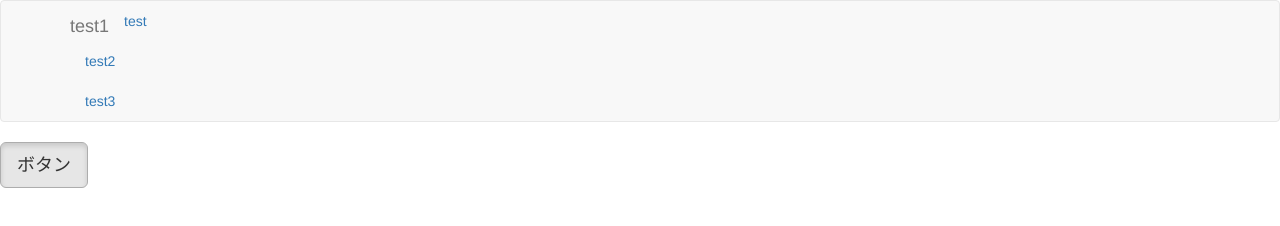
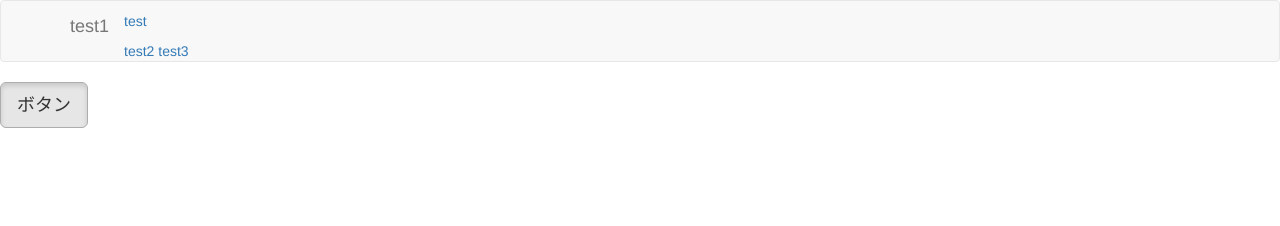
Before and after one commit to mitsuru1397/2016web2-3, a plain HTML site: page index.html in a window 1280 px wide. Drawn offline with nearby package versions, Linux system fonts and the light colour scheme.

Commit message:
Update index.html

```diff
--- a/index.html
+++ b/index.html
@@ -16,8 +16,8 @@
         </div>
           <ul class="nav navbar-nqv">
             <li class="active"><a href="#">test</a></li>
-            <li><a href="#2nd">test2</a></li>
-            <li><a href="#3rd">test3</a></li>
+            <a href="#2nd">test2</a>
+            <a href="#3rd">test3</a>
           </ul>
        </div>
     </nav>
```
